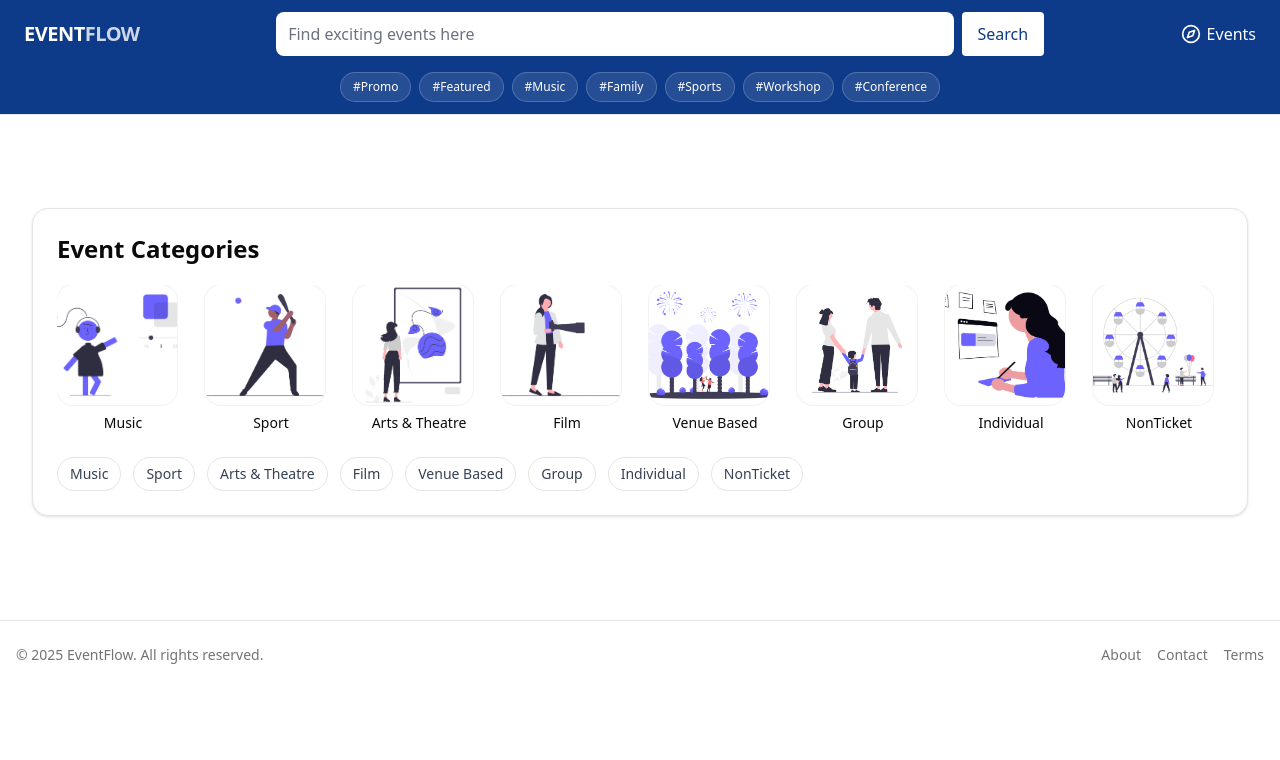
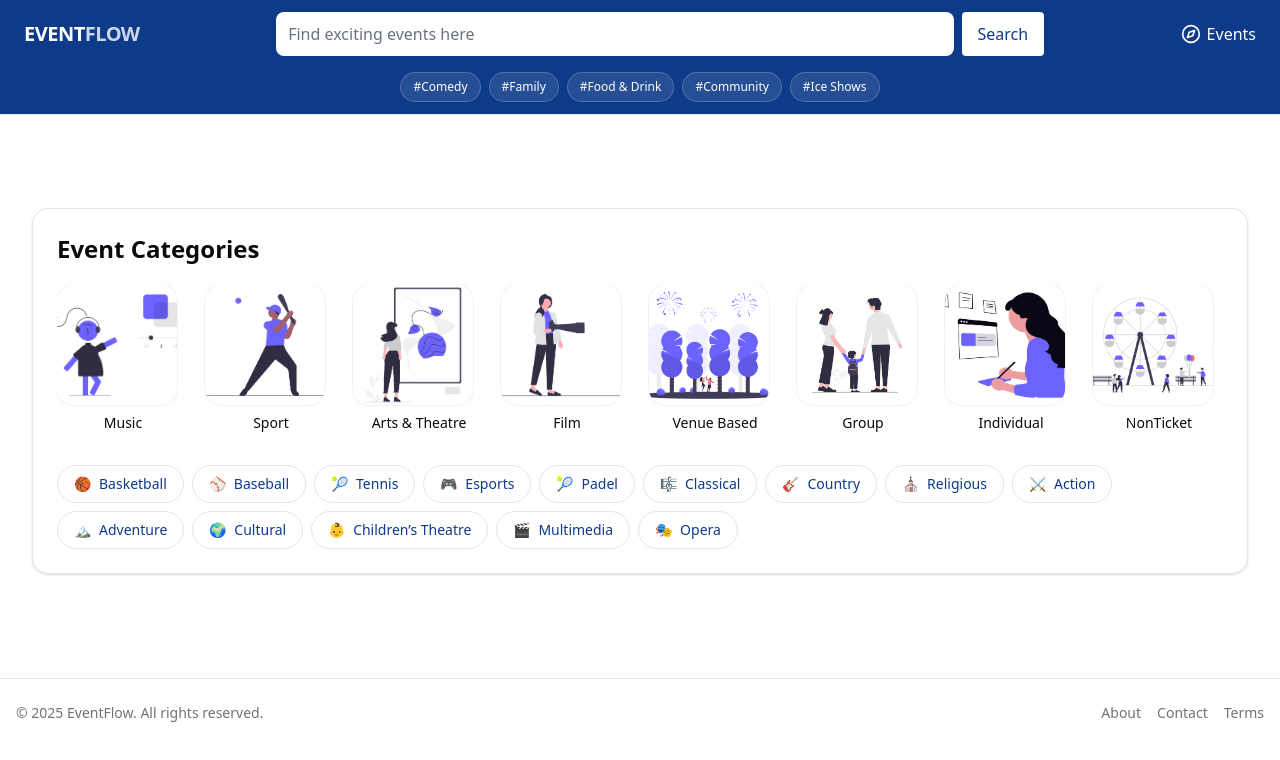
Before and after one commit to hutamafs/loket-clone, a Next.js app: page / in a window 1280 px wide. Shown: the top 760 px of the page. Built offline with nearby package versions, Linux system fonts and the light colour scheme; no server answers.

Commit message:
feat: tags below search event

```diff
--- a/src/app/(dashboard)/events/page.tsx
+++ b/src/app/(dashboard)/events/page.tsx
@@ -56,6 +56,13 @@ function getQueryParams(params: {
     ? [params.classificationId]
     : [];
 
+  // Handle genreId as an array
+  const genreId = Array.isArray(params.genreId)
+    ? params.genreId
+    : typeof params.genreId === "string"
+    ? [params.genreId]
+    : [];
+
   return {
     page: getParam("page"),
     lat,
@@ -65,7 +72,7 @@ function getQueryParams(params: {
     city,
     size: getParam("size"),
     classificationId,
-    genreId: getParam("genreId"),
+    genreId,
     venueId: getParam("venueId"),
   };
 }
@@ -77,7 +84,7 @@ async function fetchEventData(params: Record<string, string | string[]>) {
 
     // Add all non-array parameters
     Object.entries(params).forEach(([key, value]) => {
-      if (key !== "classificationId") {
+      if (key !== "classificationId" && key !== "genreId") {
         searchParams.append(key, value as string);
       }
     });
@@ -86,6 +93,13 @@ async function fetchEventData(params: Record<string, string | string[]>) {
     if (Array.isArray(params.classificationId)) {
       params.classificationId.forEach((id) => {
         if (id) searchParams.append("classificationId", id);
+      });
+    }
+
+    // Add each genreId separately for arrays
+    if (Array.isArray(params.genreId)) {
+      params.genreId.forEach((id) => {
+        if (id) searchParams.append("genreId", id);
       });
     }
 
--- a/src/app/api/events/ticketmaster/route.ts
+++ b/src/app/api/events/ticketmaster/route.ts
@@ -40,6 +40,12 @@ export async function GET(req: Request) {
     const classificationIds = searchParams.getAll("classificationId");
     if (classificationIds.length > 0) {
       qp.set("classificationId", classificationIds.join(","));
+    }
+
+    // Handle genreId as an array
+    const genreIds = searchParams.getAll("genreId");
+    if (genreIds.length > 0) {
+      qp.set("genreId", genreIds.join(","));
     }
 
     // Handle venueId
--- a/src/components/event/SidebarFilter.tsx
+++ b/src/components/event/SidebarFilter.tsx
@@ -35,16 +35,21 @@ export default function SidebarFilter() {
       .getAll("classificationId")
       .filter(Boolean);
 
+    // Handle multiple genreIds
+    const genreIds = searchParams.getAll("genreId").filter(Boolean);
+
     return {
       page: searchParams.get("page") || "0",
       lat: searchParams.get("lat") || "",
       lng: searchParams.get("lng") || "",
+      // lat: searchParams.get("lat") || cityCoordinates[city].lat,
+      // lng: searchParams.get("lng") || cityCoordinates[city].lng,
       radius: searchParams.get("radius") || "50",
       keyword: searchParams.get("keyword") || "",
       city: city,
       size: searchParams.get("size") || "8",
       classificationIds: classificationIds.length > 0 ? classificationIds : [],
-      genreId: searchParams.get("genreId") || "",
+      genreIds: genreIds.length > 0 ? genreIds : [],
       venueId: searchParams.get("venueId") || "",
     };
   }, [searchParams]);
@@ -118,9 +123,6 @@ export default function SidebarFilter() {
         params.append("classificationId", id);
       });
 
-      // Reset genre when classification changes
-      params.delete("genreId");
-
       // Always reset to page 0 when filter changes
       params.set("page", "0");
 
@@ -143,16 +145,42 @@ export default function SidebarFilter() {
 
   const handleGenreSelect = useCallback(
     (genreId: string) => {
-      updateUrlAndNavigate({ genreId });
+      const currentGenreIds = q.genreIds || [];
+      let newGenreIds: string[];
+
+      // Toggle selection logic
+      if (currentGenreIds.includes(genreId)) {
+        // Remove if already selected
+        newGenreIds = currentGenreIds.filter((id) => id !== genreId);
+      } else {
+        // Add if not selected
+        newGenreIds = [...currentGenreIds, genreId];
+      }
+
+      // Build new URL parameters
+      const params = new URLSearchParams(searchParams.toString());
+
+      // Remove existing genres
+      params.delete("genreId");
+
+      // Add new genres
+      newGenreIds.forEach((id) => {
+        params.append("genreId", id);
+      });
+
+      // Always reset to page 0 when filter changes
+      params.set("page", "0");
+
+      // Navigate to new URL
+      router.push(`/events?${params.toString()}`);
     },
-    [updateUrlAndNavigate]
+    [q.genreIds, router, searchParams]
   );
 
   const handleVenueSelect = useCallback(
     (venueId: string) => {
       updateUrlAndNavigate({
         venueId,
-        genreId: "",
       });
     },
     [updateUrlAndNavigate]
@@ -170,8 +198,8 @@ export default function SidebarFilter() {
 
         const classificationsData = await classificationsRes.json();
         const venuesData = await venuesRes.json();
-        console.log(classificationsData.data);
 
+        console.log(classificationsData);
         setOptions({
           classifications: classificationsData.data || [],
           venues: venuesData.data || [],
@@ -202,11 +230,11 @@ export default function SidebarFilter() {
       setOpenClassification(true);
     }
 
-    // Automatically open genre section if a genre is selected
-    if (q.genreId) {
+    // Automatically open genre section if genres are selected
+    if (q.genreIds.length > 0) {
       setOpenGenre(true);
     }
-  }, [q.venueId, q.classificationIds, q.genreId]);
+  }, [q.venueId, q.classificationIds, q.genreIds]);
 
   // Reset all filters
   const handleResetFilters = useCallback(() => {
@@ -429,17 +457,42 @@ export default function SidebarFilter() {
                     </div>
                   ) : (
                     selectedClassification.genres.map((g) => (
+                      <div key={g.id} className="flex items-center">
                         <button
-                        key={g.id}
                           onClick={() => handleGenreSelect(g.id)}
                           className={`block w-full text-left px-3 py-1.5 text-sm rounded-md hover:bg-gray-100 ${
-                          q.genreId === g.id
+                            q.genreIds.includes(g.id)
                               ? "bg-blue-100 text-blue-700 font-semibold"
                               : "text-gray-700"
                           }`}
                         >
+                          <span className="flex items-center">
+                            <span
+                              className={`w-4 h-4 mr-2 inline-flex items-center justify-center border rounded ${
+                                q.genreIds.includes(g.id)
+                                  ? "bg-blue-500 border-blue-500 text-white"
+                                  : "border-gray-400"
+                              }`}
+                            >
+                              {q.genreIds.includes(g.id) && (
+                                <svg
+                                  xmlns="http://www.w3.org/2000/svg"
+                                  className="h-3 w-3"
+                                  viewBox="0 0 20 20"
+                                  fill="currentColor"
+                                >
+                                  <path
+                                    fillRule="evenodd"
+                                    d="M16.707 5.293a1 1 0 010 1.414l-8 8a1 1 0 01-1.414 0l-4-4a1 1 0 011.414-1.414L8 12.586l7.293-7.293a1 1 0 011.414 0z"
+                                    clipRule="evenodd"
+                                  />
+                                </svg>
+                              )}
+                            </span>
                             {g.name}
+                          </span>
                         </button>
+                      </div>
                     ))
                   )}
                 </div>
--- a/src/components/homepage/Categories.tsx
+++ b/src/components/homepage/Categories.tsx
@@ -1,5 +1,7 @@
 import Image from "next/image";
+import Link from "next/link";
 
+import clsx from "clsx";
 type Cat = {
   label: string; // English label
   tmClassification: string;
@@ -18,6 +20,107 @@ export const categoryImages: Record<string, string> = {
   Family: "/images/categories/family.png",
   "Theme Park": "/images/categories/themepark.png",
 };
+
+const genrePills = [
+  {
+    id: "basketball",
+    label: "Basketball",
+    icon: "🏀",
+    classificationId: "KZFzniwnSyZfZ7v7nE",
+    genreId: "KnvZfZ7vAde",
+  },
+  {
+    id: "baseball",
+    label: "Baseball",
+    icon: "⚾",
+    classificationId: "KZFzniwnSyZfZ7v7nE",
+    genreId: "KnvZfZ7vAdv",
+  },
+  {
+    id: "tennis",
+    label: "Tennis",
+    icon: "🎾",
+    classificationId: "KZFzniwnSyZfZ7v7nE",
+    genreId: "KnvZfZ7vA7E",
+  },
+  {
+    id: "esports",
+    label: "Esports",
+    icon: "🎮",
+    classificationId: "KZFzniwnSyZfZ7v7nE",
+    genreId: "KnvZfZ7vAJF",
+  },
+  {
+    id: "padel",
+    label: "Padel",
+    icon: "🎾",
+    classificationId: "KZFzniwnSyZfZ7v7nE",
+    genreId: "KnvZfZ7vAeP",
+  }, // fallback
+  {
+    id: "classical",
+    label: "Classical",
+    icon: "🎼",
+    classificationId: "KZFzniwnSyZfZ7v7nJ",
+    genreId: "KnvZfZ7vAeA",
+  },
+  {
+    id: "country",
+    label: "Country",
+    icon: "🎸",
+    classificationId: "KZFzniwnSyZfZ7v7nJ",
+    genreId: "KnvZfZ7vAe6",
+  },
+  {
+    id: "religious",
+    label: "Religious",
+    icon: "⛪",
+    classificationId: "KZFzniwnSyZfZ7v7nJ",
+    genreId: "KnvZfZ7vAeR",
+  },
+  {
+    id: "action",
+    label: "Action",
+    icon: "⚔️",
+    classificationId: "KZFzniwnSyZfZ7v7na",
+    genreId: "KnvZfZ7vAeX",
+  },
+  {
+    id: "adventure",
+    label: "Adventure",
+    icon: "🏔️",
+    classificationId: "KZFzniwnSyZfZ7v7na",
+    genreId: "KnvZfZ7vAeY",
+  },
+  {
+    id: "cultural",
+    label: "Cultural",
+    icon: "🌍",
+    classificationId: "KZFzniwnSyZfZ7v7na",
+    genreId: "KnvZfZ7vAeC",
+  },
+  {
+    id: "children",
+    label: "Children’s Theatre",
+    icon: "👶",
+    classificationId: "KZFzniwnSyZfZ7v7na",
+    genreId: "KnvZfZ7vAeK",
+  },
+  {
+    id: "multimedia",
+    label: "Multimedia",
+    icon: "🎬",
+    classificationId: "KZFzniwnSyZfZ7v7na",
+    genreId: "KnvZfZ7vAeM",
+  },
+  {
+    id: "opera",
+    label: "Opera",
+    icon: "🎭",
+    classificationId: "KZFzniwnSyZfZ7v7na",
+    genreId: "KnvZfZ7vAeO",
+  },
+];
 
 export const CATS: Cat[] = [
   {
@@ -98,19 +201,21 @@ export default function CategoriesSection() {
         </div>
 
         {/* Pill row with icons */}
-        <div className="mt-6 flex flex-wrap gap-2 md:gap-3">
-          {CATS.map((c) => (
-            <a
-              key={`${c.label}-pill`}
-              href={`/events?classificationName=${encodeURIComponent(
-                c.tmClassification
-              )}`}
-              className="inline-flex items-center gap-2 rounded-full border bg-white px-3 py-1.5 text-sm text-gray-700 hover:bg-gray-50 transition-colors"
-            >
-              {/* <c.Icon size={16} className="text-blue-500" /> */}
-              <span>{c.label}</span>
-            </a>
-          ))}
+        <div className="flex flex-wrap gap-2 mt-8">
+          {genrePills.map(({ id, label, icon, classificationId, genreId }) => {
+            return (
+              <Link
+                key={id}
+                href={`/events?classificationId=${classificationId}&genreId=${genreId}`}
+                className={clsx(
+                  "flex items-center gap-2 px-4 py-2 rounded-full border text-sm transition bg-white text-[#0e3a8a] hover:bg-gray-100"
+                )}
+              >
+                <span>{icon}</span>
+                {label}
+              </Link>
+            );
+          })}
         </div>
       </div>
     </section>
--- a/src/components/layout/Header.tsx
+++ b/src/components/layout/Header.tsx
@@ -2,13 +2,26 @@ import Link from "next/link";
 import { searchEvents } from "@/app/actions/search";
 
 const quickTags = [
-  "Promo",
-  "Featured",
-  "Music",
-  "Family",
-  "Sports",
-  "Workshop",
-  "Conference",
+  {
+    label: "Comedy",
+    genreId: "KnvZfZ7vAe1", // Comedy genreId from Ticketmaster
+  },
+  {
+    label: "Family",
+    genreId: "KnvZfZ7vAeF",
+  },
+  {
+    label: "Food & Drink",
+    genreId: "KnvZfZ7vAeD",
+  },
+  {
+    label: "Community",
+    genreId: "KnvZfZ7vAeU",
+  },
+  {
+    label: "Ice Shows",
+    genreId: "KnvZfZ7vAeI",
+  },
 ];
 
 export default function Header() {
@@ -138,11 +151,11 @@ export default function Header() {
           <div className="flex justify-start md:justify-center gap-1.5 md:gap-2 overflow-x-auto scrollbar-none py-1">
             {quickTags.map((t) => (
               <Link
-                key={t}
-                href={`/events?keyword=${encodeURIComponent(t)}`}
+                key={t.label}
+                href={`/events?genreId=${encodeURIComponent(t.genreId)}`}
                 className="px-2 md:px-3 py-1 md:py-1.5 rounded-full bg-white/10 hover:bg-white/15 border border-white/20 text-xs whitespace-nowrap"
               >
-                #{t}
+                #{t.label}
               </Link>
             ))}
           </div>
```
Lines whose indentation alone changed are shown as unchanged.
